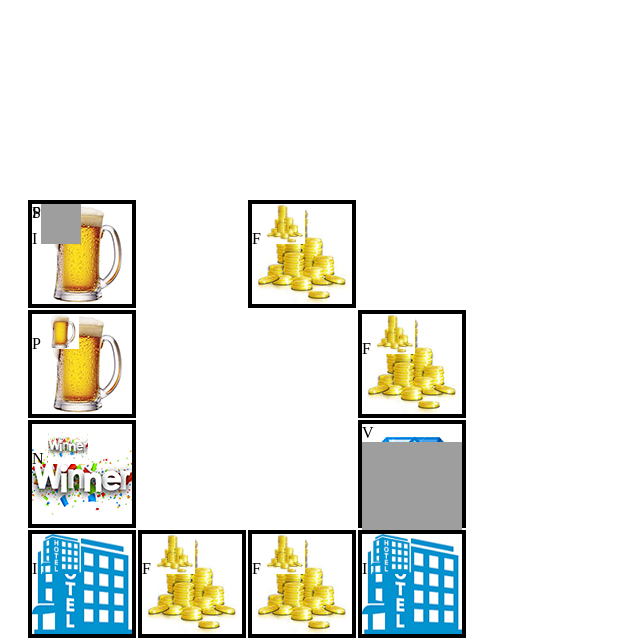
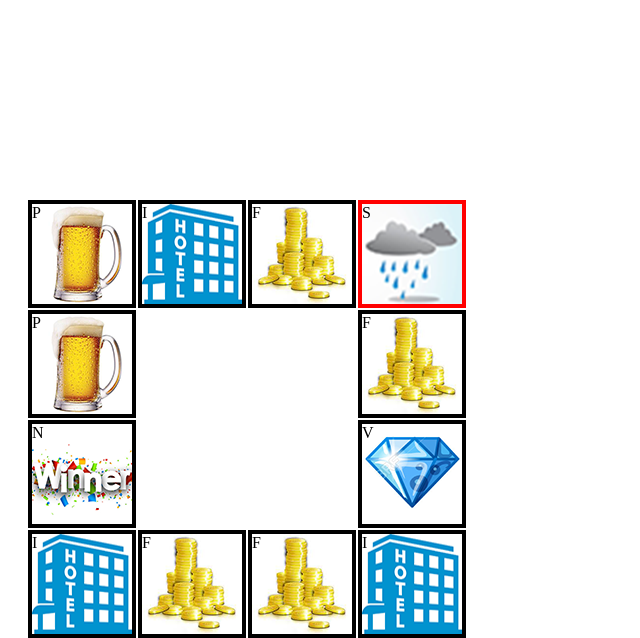
Before and after one commit to galissima/IT_VILLAGE, a PHP site: page /game.php in a window 1280 px wide. Shown: the part 168-806 px from the top of the page, without its empty margins (0-640 px from the left). Run offline with PHP 8.4, Linux system fonts and the light colour scheme; the visitor is signed in with stand-in values (Sample User, id 1); data that the repository does not hold is empty; grey boxes are pictures that could not be loaded.

Commit message:
rhy6
ethyn

```diff
--- a/game.php
+++ b/game.php
@@ -135,11 +135,14 @@ switch ($_SESSION['temp']) {
 		border: 4px solid black;
 	}
 
-.div1{
+	.div1{
 	background-image: url('pics/beer.png');
 	<?php echo $sel1;?>
 	}
 	.div2{
+		background-image: url('pics/hotel.png');
+		left: 110px;<?php echo $sel2;?>
+
 
 	}
 	.div3{
@@ -147,7 +150,8 @@ switch ($_SESSION['temp']) {
 		left: 220px;<?php echo $sel3;?>
 	}
 	.div4{
-
+		background-image: url('pics/storm.png');
+		left: 330px;<?php echo $sel4;?>
 	}
 	.div5{
 		background-image: url('pics/coins.png');
@@ -209,41 +213,18 @@ if ($_SESSION['count']>0) {
 ?>
 </form>
 <div class="container" >
-<div class="size div1">P
-</div>
-<div class="size div2">I
-<img src="pics/bed.png" alt="beer" height="40" width="40">
-</div>
-<div class="size div3">F
-<img src="pics/coins.png" alt="beer" height="40" width="40">
-</div>
-<div class="size div4">S
-<!-- <img src="pics/cloud.png" alt="beer" height="40" width="40"> -->
-</div>
-<div class="size div5">F
-<img src="pics/coins.png" alt="beer" height="40" width="40">
-</div>
-<div class="size div6">V
-<img src="pics/diamonds1.png" alt="beer" height="100" width="100">
-</div>
-<div class="size div7">I
-<img src="pics/hotel.png" alt="beer" height="40" width="40">
-</div>
-<div class="size div8">F
-<img src="pics/coins.png" alt="beer" height="40" width="40">
-</div>
-<div class="size div9">F
-<img src="pics/coins.png" alt="beer" height="40" width="40">
-</div>
-<div class="size div10">I
-<img src="pics/hotel.png" alt="beer" height="40" width="40">
-</div>
-<div class="size div11">N
-<img src="pics/winner.png" alt="beer" height="40" width="40">
-</div>
-<div class="size div12">P
-<img src="pics/beer.png" alt="beer" height="35" width="35">
-</div>
+<div class="size div1">P</div>
+<div class="size div2">I</div>
+<div class="size div3">F</div>
+<div class="size div4">S</div>
+<div class="size div5">F</div>
+<div class="size div6">V</div>
+<div class="size div7">I</div>
+<div class="size div8">F</div>
+<div class="size div9">F</div>
+<div class="size div10">I</div>
+<div class="size div11">N</div>
+<div class="size div12">P</div>
 </div>
 </body>
 </html>
```
